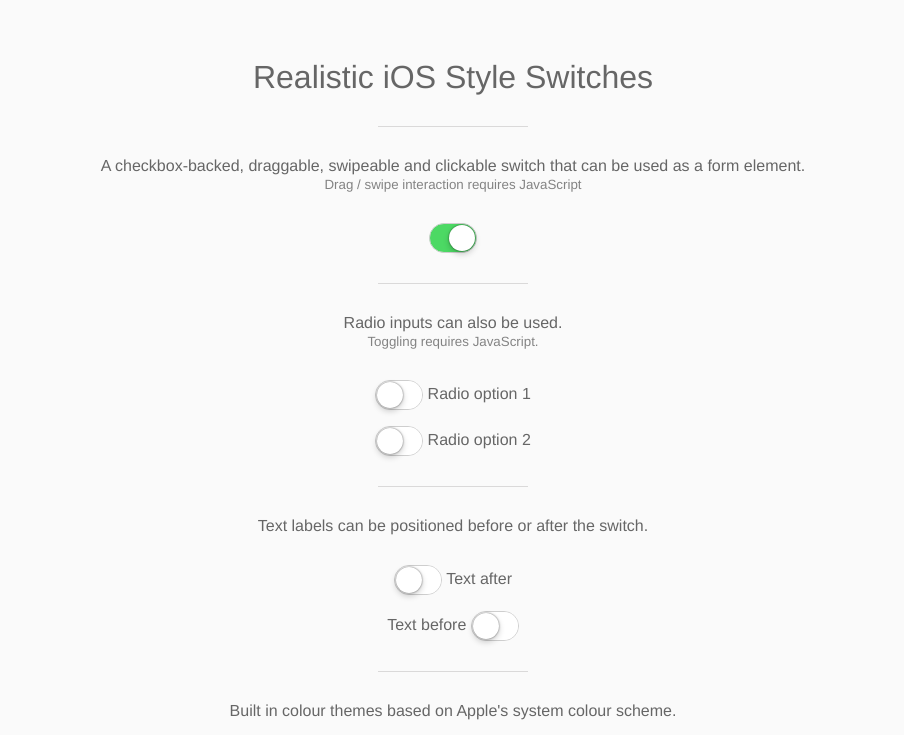
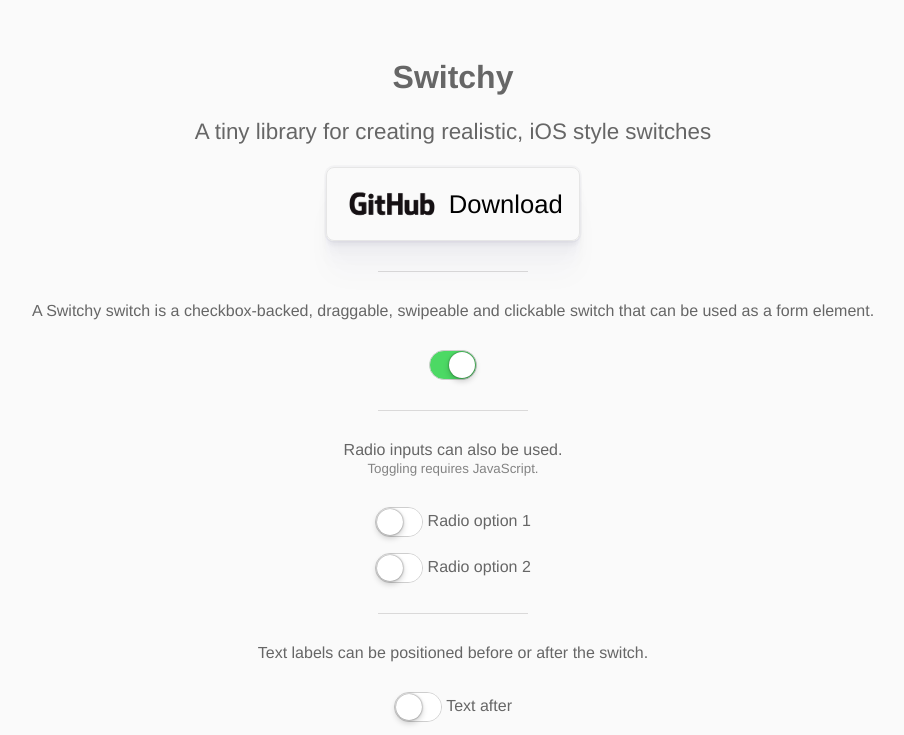
Before and after one commit to 3rror404/switchy, a plain HTML site: page demo/index.html in a window 1280 px wide. Shown: the top 735 px of the page, without its empty margins (187-1091 px from the left). Drawn offline with Linux system fonts and the light colour scheme.

Commit message:
README examples. Add download link to demo page

```diff
--- a/demo/demo.scss
+++ b/demo/demo.scss
@@ -8,7 +8,11 @@ body {
   }
 
   h1 {
-    font-weight: 100;
+    font-weight: 700;
+  }
+
+  .lead {
+    font-size: 1.4rem;
   }
 
   .divider {
@@ -32,3 +36,31 @@ body {
   small {
     opacity: .8;
   }
+
+  .btn-github {
+    display: inline-flex;
+    align-items: center;
+    padding: 1rem;
+    border: 1px solid #e6e6e6;
+    border-radius: 0.5rem;
+    font-size: 1.6rem;
+    text-decoration: none;
+    color: #000;
+    font-weight: 400;
+    box-shadow: 0px 36.6255px 28.3015px rgb(27 22 83 / 2%), 0px 21.6423px 16.6479px rgb(27 22 83 / 2%), 0px 11.6536px 8.32397px rgb(27 22 83 / 2%), 0px 4.99438px 3.32959px rgb(27 22 83 / 4%), 0px 0px 0px 1.66479px rgb(27 22 83 / 3%);
+    transition: all .2s ease;
+
+    img {
+      height: 40px;
+      margin-right: .5rem;
+    }
+
+    &:hover {
+      border-color: rgb(27 22 83 / 25%);
+      box-shadow: 0px 16.6255px 8.3015px rgb(27 22 83 / 2%), 0px 11.6423px 6.6479px rgb(27 22 83 / 2%), 0px 1.6536px 4.32397px rgb(27 22 83 / 2%), 0px 4.99438px 3.32959px rgb(27 22 83 / 4%), 0px 0px 0px 1.66479px rgb(27 22 83 / 3%);
+    }
+  }
+
+  .shadow {
+    box-shadow: 0px 36.6255px 28.3015px rgb(27 22 83 / 2%), 0px 21.6423px 16.6479px rgb(27 22 83 / 2%), 0px 11.6536px 8.32397px rgb(27 22 83 / 2%), 0px 4.99438px 3.32959px rgb(27 22 83 / 4%), 0px 0px 0px 1.66479px rgb(27 22 83 / 3%);
+  }
--- a/demo/index.html
+++ b/demo/index.html
@@ -2,19 +2,27 @@
 <html>
 
 <head>
-    <title></title>
+    <meta name="viewport" content="width=device-width, initial-scale=1">
+    <title>Switchy</title>
     <link rel="stylesheet" href="./demo.min.css">
     <link rel="stylesheet" href="../dist/switchy.min.css">
 </head>
 
 <body>
-    <h1>Realistic iOS Style Switches</h1>
+    <h1>Switchy</h1>
+
+    <p class="lead">A tiny library for creating realistic, iOS style switches</p>
+
+    <div>
+        <a href="https://github.com/3rror404/switchy" class="btn-github">
+            <img src="GitHub_Logo.png" alt="GitHub Logo">
+            Download
+        </a>
+    </div>
 
     <div class="divider"></div>
 
-    <p class="body">A checkbox-backed, draggable, swipeable and clickable switch that can be used as a form element.<br>
-        <small>Drag / swipe interaction requires JavaScript</small>
-    </p>
+    <p class="body">A Switchy switch is a checkbox-backed, draggable, swipeable and clickable switch that can be used as a form element.</p>
 
     <label class="switchy">
         <input type="checkbox" checked>
```
Also changed, not shown: demo/GitHub_Logo.png (added), demo/demo.css, demo/demo.min.css, demo/example-switches.png (added), dist/switchy.css (added), 4 other files.
